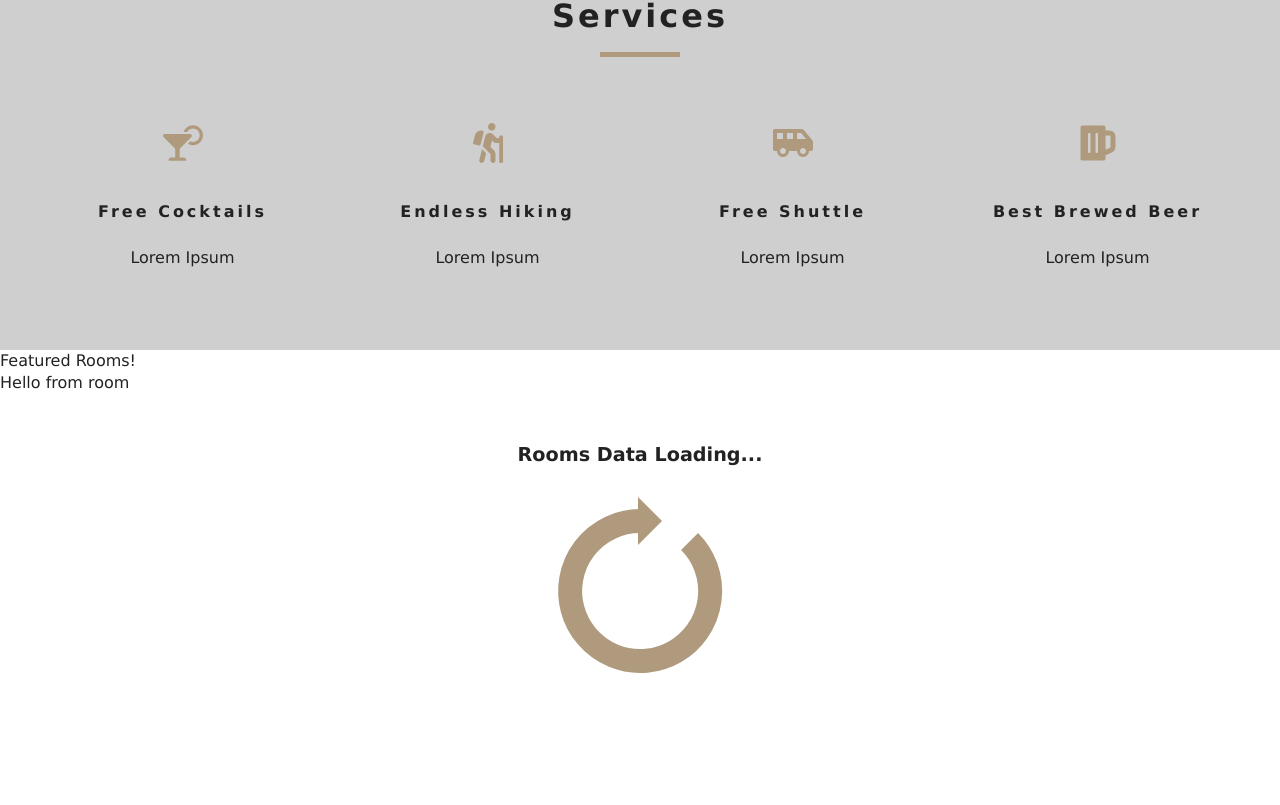
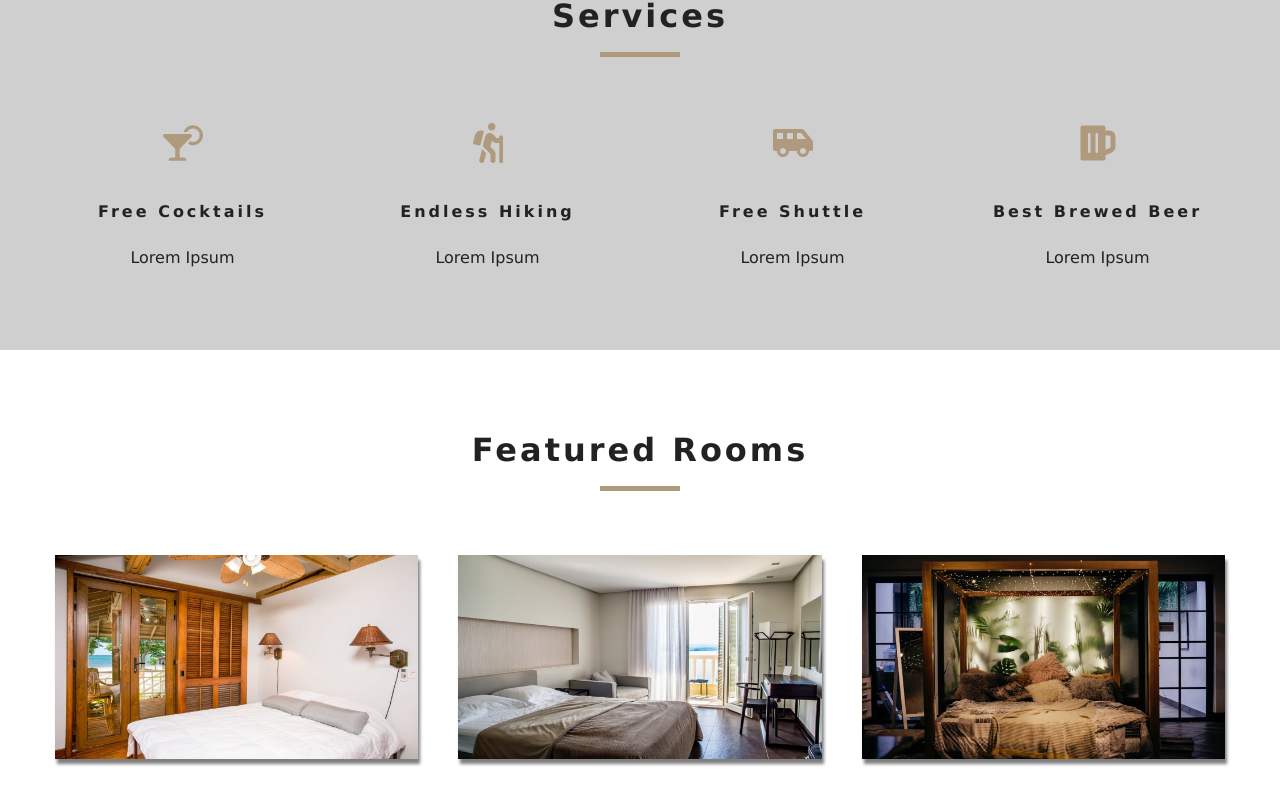
Before and after one commit to galfarotolon/Beach-Resort, a React (Create React App) app: page / in a window 1280 px wide. Shown: the part 956-1761 px from the top of the page. Before the commit the page ends 1653 px from the top, so only its background shows below. Built offline with nearby package versions, Linux system fonts and the light colour scheme; the HTML template or start-up script is replaced by a standard one.

Commit message:
featured room images loading

```diff
--- a/src/components/FeaturedRooms.js
+++ b/src/components/FeaturedRooms.js
@@ -2,6 +2,7 @@ import React, { Component } from 'react'
 import { RoomContext } from '../context'
 import Loading from './Loading'
 import Room from './Room'
+import Title from './Title'
 
 export default class FeaturedRooms extends Component {
 
@@ -9,15 +10,19 @@ export default class FeaturedRooms extends Component {
 
     render() {
 
-        const { featuredRooms: rooms } = this.context
-        console.log(rooms)
+        let { loading, featuredRooms: rooms } = this.context
+        rooms = rooms.map(room => {
+            return <Room key={room.id} room={room} />
+        })
+
 
         return (
-            <div>
-                Featured Rooms!
-                <Room />
-                <Loading />
-            </div>
+            <section className='featured-rooms'>
+                <Title title='featured rooms' />
+                <div class="featured-rooms-center">
+                    {loading ? <Loading /> : rooms}
+                </div>
+            </section>
         )
     }
 }
--- a/src/components/Room.js
+++ b/src/components/Room.js
@@ -1,10 +1,18 @@
 import React from 'react'
+import { Link } from 'react-router-dom'
+import defaultImg from '../images/room-1.jpeg'
 
-function Room() {
+function Room({ room }) {
+
+    const { name, slug, images, price } = room;
+
+
     return (
-        <div>
-            Hello from room
-        </div>
+        <article className='room'>
+            <div class="img-container">
+                <img src={images[0] || defaultImg} alt="featured room" />
+            </div>
+        </article>
     )
 }
 
```
